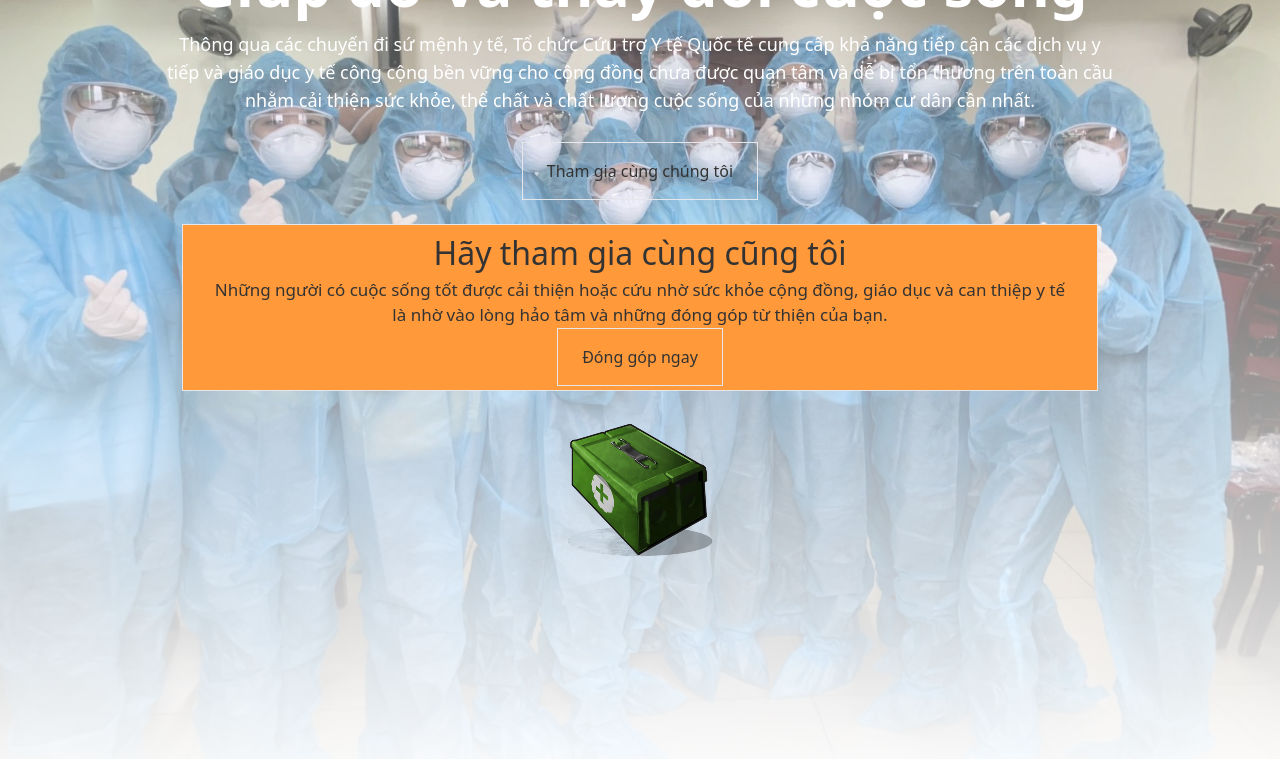
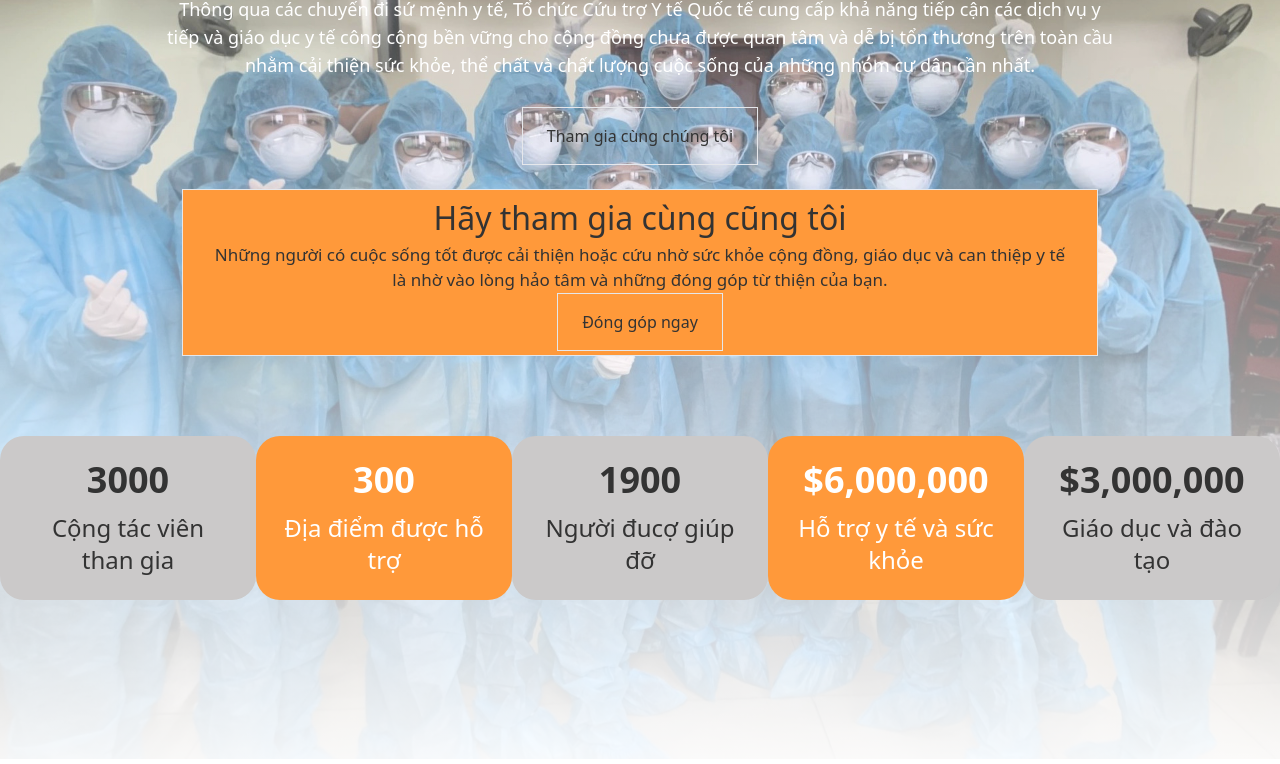
Before and after one commit to maingocduy/TT62TH3-G2, a Vue app in the folder vue-project/: page /demo2 in a window 1280 px wide. Shown: the part 451-1215 px from the top of the page. Built offline with nearby package versions, Linux system fonts and the light colour scheme.

Commit message:
Update Demo2Page.vue

```diff
--- a/vue-project/src/components/pages/Demo2Page.vue
+++ b/vue-project/src/components/pages/Demo2Page.vue
@@ -35,11 +35,29 @@
                 </div>
             </div>
             <br>
-        <div class="image-overlay-2 text-center">
         <div>
-            <img src="../../assets/HomeImage/cuuthuong.png" alt="">
+            <div class="flex justify-between mt-14">
+                <div class="bg-[#CBC9C9] text-[#333] w-[48%] p-6 rounded-3xl ">
+                <h5 class="text-center mb-3 text-4xl font-semibold">3000</h5>
+                <p class="text-2xl text-center">Cộng tác viên than gia</p>
+            </div>
+            <div class="bg-[#FF993A] text-white w-[48%] p-6 rounded-3xl ">
+                <h5 class="text-center mb-3 text-4xl font-semibold">300</h5>
+                <p class="text-2xl text-center">Địa điểm được hỗ trợ</p>
+            </div>
+            <div class="bg-[#CBC9C9] text-[#333] w-[48%] p-6 rounded-3xl ">
+                <h5 class="text-center mb-3 text-4xl font-semibold">1900</h5>
+                <p class="text-2xl text-center">Người đucợ giúp đỡ</p>
+            </div>
+            <div class="bg-[#FF993A] text-white w-[48%] p-6 rounded-3xl ">
+                <h5 class="text-center mb-3 text-4xl font-semibold">$6,000,000</h5>
+                <p class="text-2xl text-center">Hỗ trợ y tế và sức khỏe</p>
+            </div>
+            <div class="bg-[#CBC9C9] text-[#333] w-[48%] p-6 rounded-3xl ">
+                <h5 class="text-center mb-3 text-4xl font-semibold">$3,000,000</h5>
+                <p class="text-2xl text-center">Giáo dục và đào tạo</p>
+            </div>
         </div>
-
         </div>
         </div>
     </div>
```
